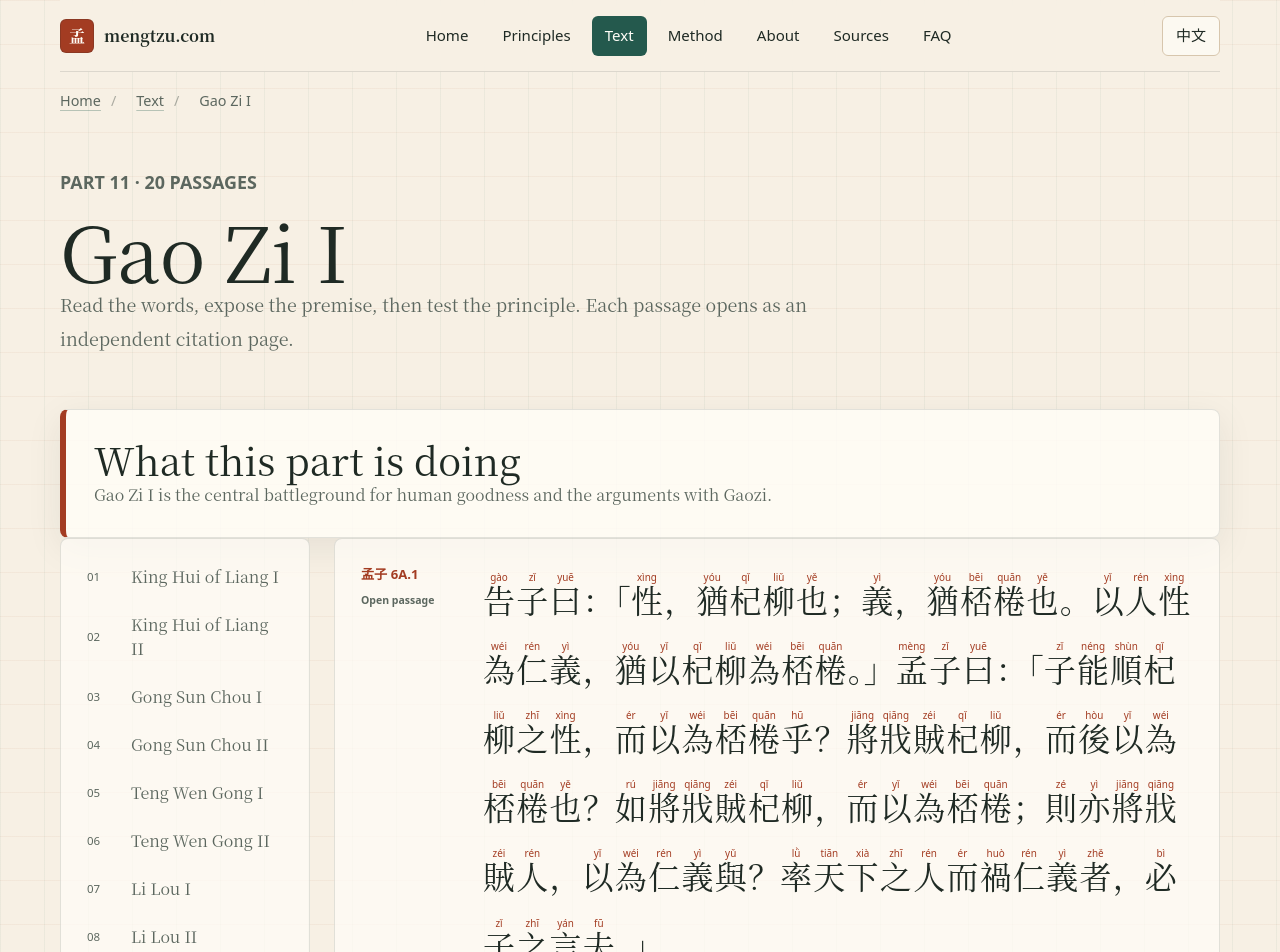
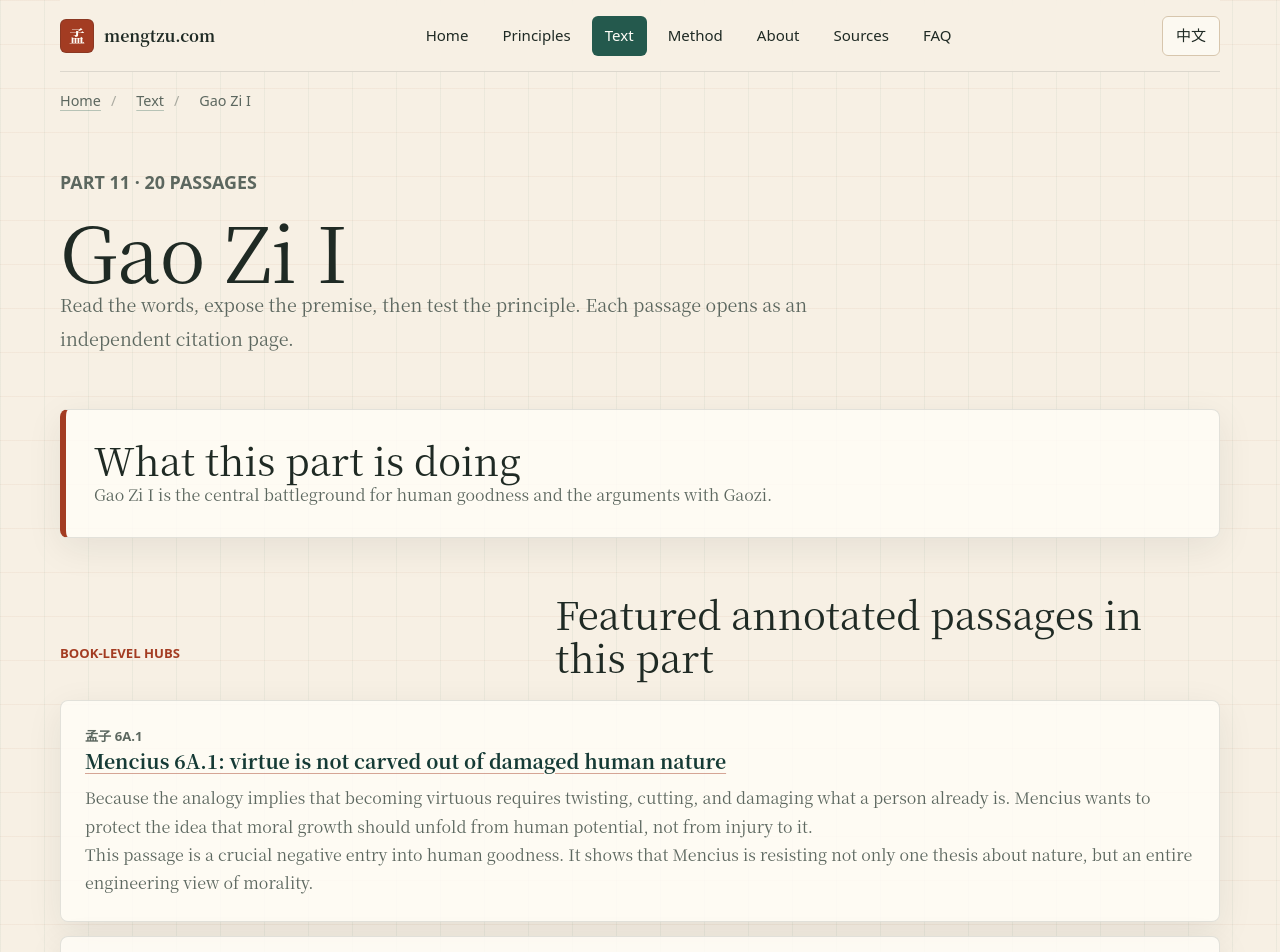
Before and after one commit to weitzu-com/mengtzu, a Next.js app: page /en/books/gao-zi-i in a window 1280 px wide. Shown: the top 952 px of the page. Built offline with nearby package versions, Linux system fonts and the light colour scheme.

Commit message:
Add featured book passage hubs

```diff
--- a/app/[locale]/books/[slug]/page.tsx
+++ b/app/[locale]/books/[slug]/page.tsx
@@ -14,6 +14,7 @@ import {
   type Passage,
 } from "../../../mencius-data";
 import { buildMetadata } from "../../../lib/metadata";
+import { getPassageEditorialNote } from "../../../lib/passage-notes";
 import { SITE_URL, absolutePath, isLocale, localPath, locales, type Locale } from "../../../lib/site";
 import {
   AUTHOR_SCHEMA,
@@ -21,6 +22,7 @@ import {
   SITE_PUBLISHED,
   SOCIAL_IMAGE_URL,
   buildBreadcrumbJsonLd,
+  buildPassageTitle,
   getBookContext,
 } from "../../../lib/seo";
 
@@ -86,6 +88,21 @@ export default async function BookPage({ params }: PageProps) {
   const next = book.index < bookSlugs.length - 1 ? bookSlugs[book.index + 1] : null;
   const displayName = zh ? book.simplifiedName : englishBookNames[book.index];
   const context = getBookContext(book.index, locale);
+  const featuredPassages = book.passages
+    .map((passage) => {
+      const note = getPassageEditorialNote(passage.ref, locale);
+      if (!note) return null;
+
+      return {
+        ref: passage.ref,
+        href: localPath(locale, `/books/${slug}/${passageSlug(passage.ref)}`),
+        title: buildPassageTitle(locale, displayName, passage),
+        directAnswer: note.directAnswer,
+        whyItMatters: note.whyItMatters,
+      };
+    })
+    .filter((item): item is NonNullable<typeof item> => Boolean(item))
+    .slice(0, 6);
   const breadcrumbItems = [
     { label: zh ? "首页" : "Home", href: "" },
     { label: zh ? "孟子全文" : "Text", href: "/books" },
@@ -142,6 +159,29 @@ export default async function BookPage({ params }: PageProps) {
         <p>{context.summary}</p>
       </section>
 
+      {featuredPassages.length > 0 && (
+        <section className="answer-section">
+          <div className="section-heading">
+            <p className="eyebrow">{zh ? "卷级支点" : "Book-level hubs"}</p>
+            <h2>{zh ? "本卷重点章句支点" : "Featured annotated passages in this part"}</h2>
+          </div>
+          <div className="answer-list">
+            {featuredPassages.map((item) => (
+              <article key={item.href} className="answer-item">
+                <p className="eyebrow">{item.ref}</p>
+                <h3>
+                  <a className="text-link" href={item.href}>
+                    {item.title}
+                  </a>
+                </h3>
+                <p>{item.directAnswer}</p>
+                <p>{item.whyItMatters}</p>
+              </article>
+            ))}
+          </div>
+        </section>
+      )}
+
       <div className="book-layout">
         <aside className="book-index" aria-label={zh ? "十四卷目录" : "Fourteen-part index"}>
           {corpus.chapters.map((chapter, index) => (
--- a/reports/seo-audit-2026-08-20.md
+++ b/reports/seo-audit-2026-08-20.md
@@ -210,7 +210,28 @@
 - Chromium 用户在站内二跳时更容易获得更低的等待时间与更好的感知 LCP
 - 这不是首访性能的根治，但它以很低风险改善了真实浏览路径中的后续导航体验
 
-状态：已修复，构建级通过；上线后应复核首页 HTML
+状态：已修复，线上生效
+
+### 10. book 页卷级支点过薄问题：已修复
+
+现状：
+
+- book 页现在会优先展示本卷里已有人类解释层的重点 passage
+- 每个相关 book 页新增：
+  - featured annotated passages 区块
+  - 重点 passage 直达链接
+  - 直接回答与“为什么重要”摘要
+
+影响：
+
+- `book → priority passage` 的内链链路明显变厚
+- 卷页从“完整原文目录”升级成“原文目录 + 高价值章节索引”
+- 更适合同时承接：
+  - 全卷型搜索意图
+  - 高价值单章的继续浏览
+  - 搜索引擎和 AI 系统对卷页主题结构的理解
+
+状态：已修复，构建级通过；上线后应复核代表性 book 页 HTML
 
 ## 二、当前仍然存在的 SEO 问题
 
@@ -415,11 +436,12 @@ Lighthouse 报告共同显示：
 
 目标：
 
-- 在现有 related passage hub 基础上继续做厚 principle 页
+- 在现有 principle hub 与 book hub 基础上继续做厚内链网络
 
 动作：
 
 - 每个 principle 页继续挂更多高相关 passage
+- 每个 book 页继续前置更强的 priority passage 支点
 - passage → principle → book → FAQ 的链路进一步做厚
 - 让专题页承接更强的 query cluster，而不仅仅做说明页
 
@@ -487,6 +509,7 @@ Lighthouse 报告共同显示：
 - 首页 `WebSite` / `Organization` / `ItemList` schema：`app/[locale]/page.tsx`
 - 站内 prerender 规则：`app/[locale]/layout.tsx`
 - 统一 metadata / canonical / hreflang：`app/lib/metadata.ts`
+- book 页重点章句支点：`app/[locale]/books/[slug]/page.tsx`
 - passage 页 title / description / JSON-LD / 人工解释层：`app/[locale]/books/[slug]/[passage]/page.tsx`
 - SEO 标题与摘要生成逻辑：`app/lib/seo.ts`
 - 人工解释层内容库：`app/lib/passage-notes.ts`
```
Also changed, not shown: 1 other file (tests, documents, lock files or other folders).
